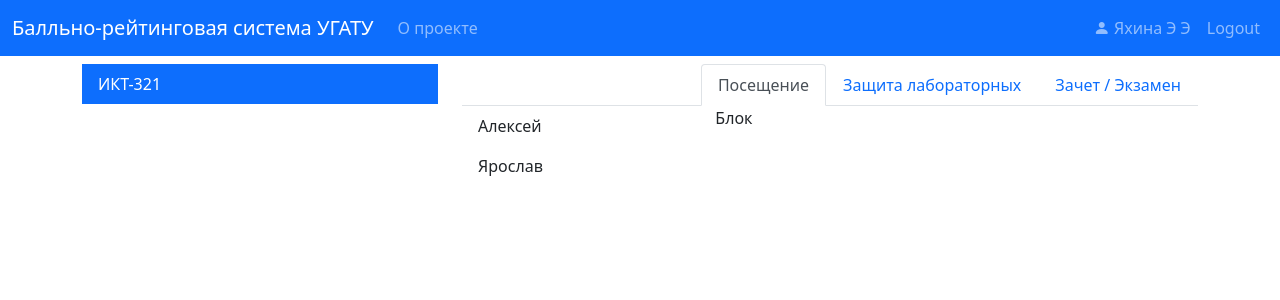
After one commit to sumluxgirl/flaskProject, a Flask app: page /tutors/subjects/313eb570b4b6405ebca529223e45a369 in a window 1280 px wide. The commit adds this page. Shown: the top 300 px of the page. Run offline with Flask 2, Linux system fonts and the light colour scheme; a user stored in the database is signed in; data comes from the database, SQL or seed files in the repository; both versions use the stored data as it was before the commit; some libraries are stand-ins or nearby versions.

Commit message:
adding tutor group page

```diff
--- a/data.py
+++ b/data.py
@@ -97,14 +97,12 @@
     subject_comp_network = Subject(
         id=create_id(),
         name='Компьютерные сети',
-        count_hours=6,
-        description='Cистема, обеспечивающая обмен данными между вычислительными устройствами — компьютерами, серверами, маршрутизаторами и другим оборудованием или программным обеспечением. Для передачи информации могут быть использованы различные среды передачи данных. Помимо совокупности физических устройств и физических средств передачи данных, вычислительная сеть может быть оверлейной или виртуальной, то есть логически самостоятельной выделенной сетью, использующей ресурсы другой физической сети — вычислительной (например Интернет), телефонной сети, в том числе ТФОП и (или) среды передачи данных.'
+        count_hours=6
     )
     subject_line_transmission = Subject(
         id=create_id(),
         name='Многосвязные линии передач',
-        count_hours=6,
-        descrition='Cистема, позволяющая передавать энергию постоянного или переменного токов, например волновод, квазиоптическая и оптическая линия передачи. Поперечные размеры таких линий малы по сравнению с продольными, а часто и с длиной волны передаваемых колебаний. Из-за этого появился термин "длинные линии".'
+        count_hours=6
     )
     subject_telecommunication = Subject(
         id=create_id(),
--- a/pointraing/models.py
+++ b/pointraing/models.py
@@ -80,7 +80,6 @@
     id = db.Column(db.String(32), primary_key=True)
     name = db.Column(db.String(120), nullable=False)
     count_hours = db.Column(db.Integer, nullable=False)
-    description = db.Column(db.String(240), nullable=True)
     labs = db.relationship('Lab', backref='subject', lazy=True)
     attendance = db.relationship('Attendance', backref='subject', lazy=True)
 
--- a/pointraing/tutors/routes.py
+++ b/pointraing/tutors/routes.py
@@ -1,6 +1,6 @@
-from flask import Blueprint, render_template
+from flask import Blueprint, render_template, redirect, flash
 from flask_login import login_required
-from pointraing.models import Subject
+from pointraing.models import Subject, Attendance, User
 
 tutors = Blueprint('tutors', __name__, template_folder='templates', url_prefix='/tutors')
 
@@ -13,3 +13,25 @@
                            title="Учебные предметы",
                            subjects=subjects_list
                            )
+
+
+@tutors.route("/subjects/<string:subject_id>")
+@tutors.route("/subjects/<string:subject_id>/groups/<string:group_id>")
+@login_required
+def get_groups(subject_id, group_id=None):
+    groups = []
+    for attendance in Attendance.query.filter(Attendance.subject_id == subject_id).group_by(Attendance.group_id):
+        groups.append(attendance.group)
+    if not group_id and len(groups) > 0:
+        group_id = groups[0].id
+    if not group_id:
+        flash('Данные по группам не заполнены, обратитесь к администратору системы', 'warning')
+        return redirect('main.home')
+    students = User.query.filter(User.group_id == group_id).order_by(User.name).all()
+    return render_template('groups.html',
+                           title="Учебные предметы",
+                           groups=groups,
+                           subject_id=subject_id,
+                           group_id=group_id,
+                           students=students
+                           )
--- /dev/null
+++ b/pointraing/tutors/templates/groups.html
@@ -0,0 +1,52 @@
+{% extends "layout.html" %}
+{% block content %}
+    <div class="row pt-2">
+        <div class="col-md-4">
+            {% for item in groups %}
+                <div class="list-group list-group-flush">
+                    {% if item.id == group_id %}
+                        <a href="{{ url_for('tutors.get_groups', subject_id=subject_id, group_id=item.id) }}"
+                           class="list-group-item list-group-item-action active" aria-current="true">
+                    {% else %}
+                        <a href="{{ url_for('tutors.get_groups', subject_id=subject_id, group_id=item.id) }}"
+                           class="list-group-item list-group-item-action">
+                    {% endif %}
+                    {{ item.name }}
+                    </a>
+                </div>
+            {% endfor %}
+        </div>
+        <div class="col-md-8">
+            <ul class="nav nav-tabs justify-content-end">
+                <li class="nav-item">
+                    <a class="nav-link active" aria-current="page" href="#">Посещение</a>
+                </li>
+                <li class="nav-item">
+                    <a class="nav-link" href="#">Защита лабораторных</a>
+                </li>
+                <li class="nav-item">
+                    <a class="nav-link" href="#">Зачет / Экзамен</a>
+                </li>
+            </ul>
+            <div class="row">
+                <div class="col-md-4">
+                    {% if students %}
+                        {% for item in students %}
+                            <div class="list-group list-group-flush">
+                                <a href="#"
+                                   class="list-group-item list-group-item-action">
+                                    {{ item.name }}
+                                </a>
+                            </div>
+                        {% endfor %}
+                        </div>
+                        <div class="col-md-8">
+                            Блок
+                        </div>
+                    {% else %}
+                        <p class="text-muted">Данных пока нет, обратитесь к администратору системы</p>
+                    {% endif %}
+            </div>
+        </div>
+    </div>
+{% endblock %}
--- a/pointraing/tutors/templates/subjects.html
+++ b/pointraing/tutors/templates/subjects.html
@@ -12,7 +12,7 @@
                     <ul>
                     {% for item in subjects %}
                         <li>
-                            <a href="#">{{ item.name }}</a>
+                            <a href="{{ url_for('tutors.get_groups', subject_id=item.id) }}">{{ item.name }}</a>
                         </li>
                     {% endfor %}
                     </ul>
```
Also changed, not shown: pointraing/site.db.
